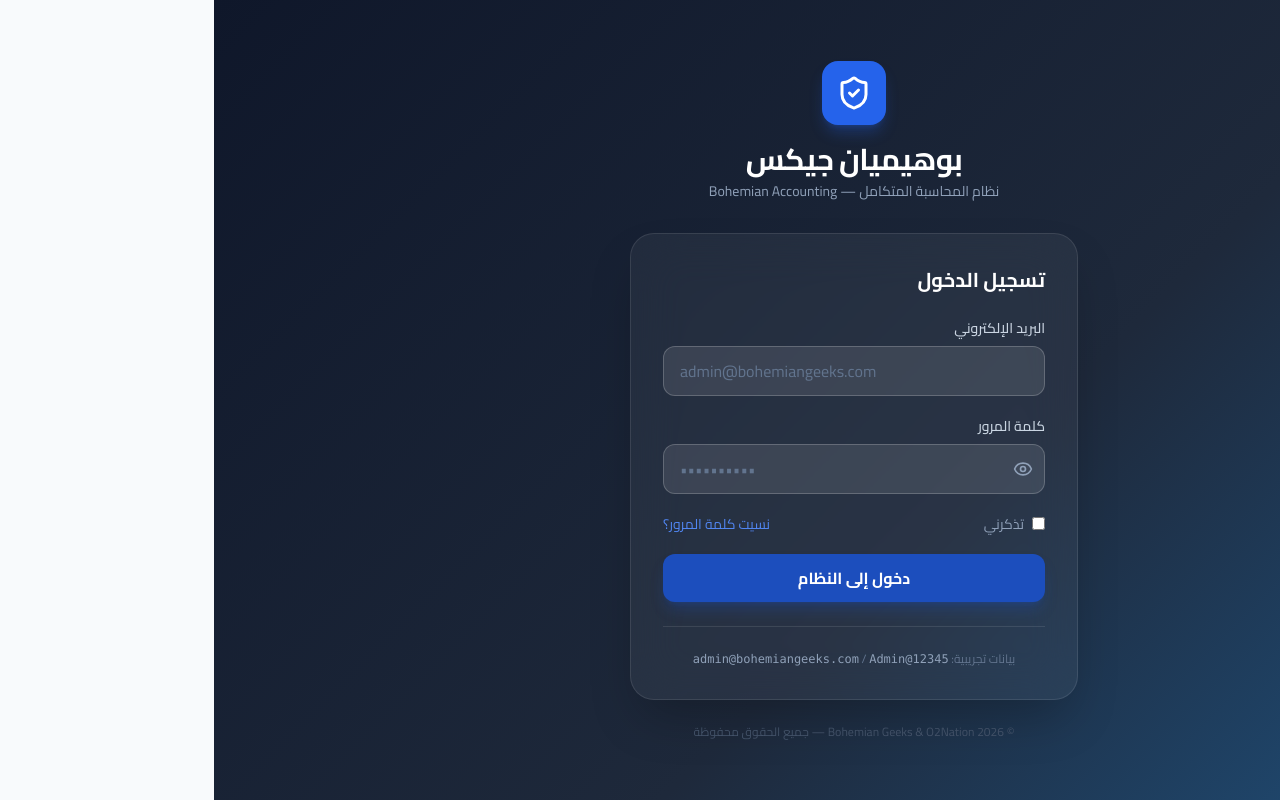
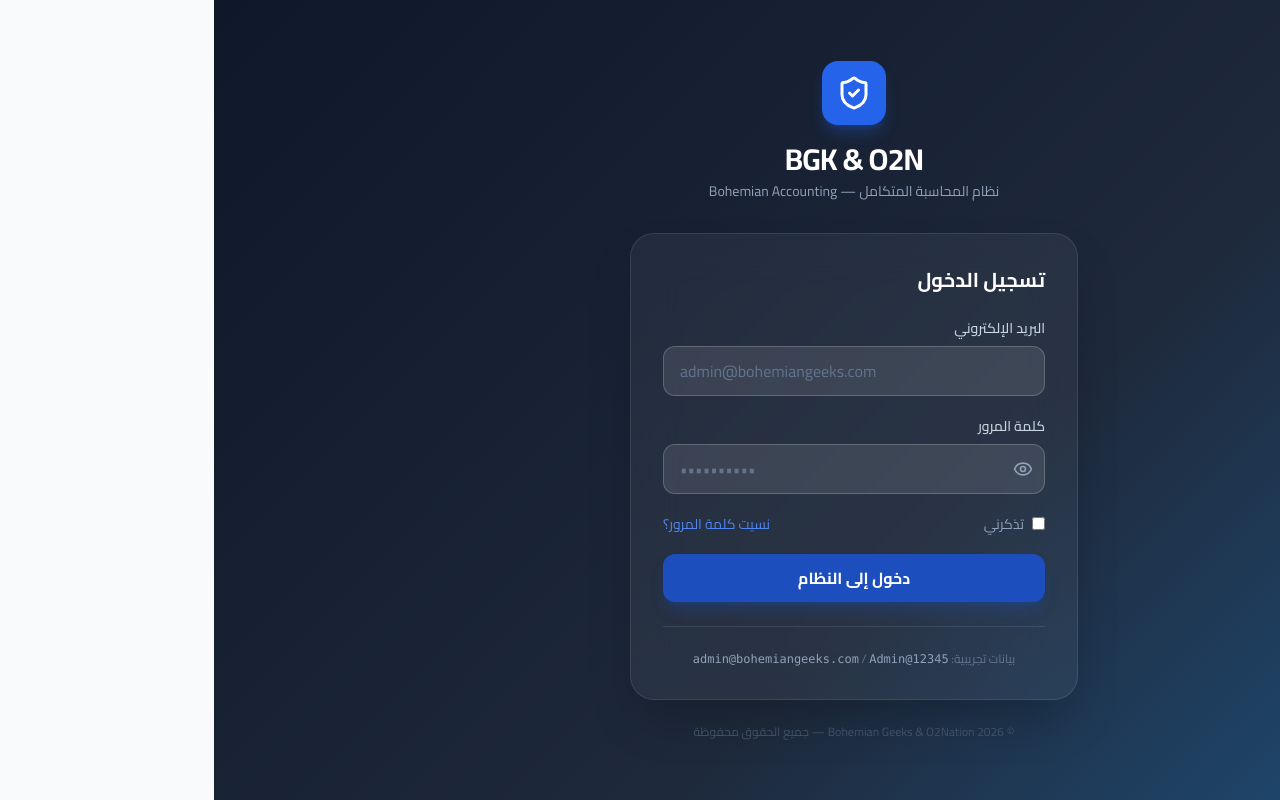
Before and after one commit to heidi163/bohemian-accounting-1-, a React (Vite) app: page /login in a window 1280 px wide. Built offline with nearby package versions, Linux system fonts and the light colour scheme; no server answers.

Commit message:
Update login page title and add offline demo fallback for Vercel

```diff
--- a/src/pages/LoginPage.tsx
+++ b/src/pages/LoginPage.tsx
@@ -30,8 +30,15 @@ export function LoginPage() {
       // Update global context if necessary or just redirect
       navigate("/");
     } catch (err: any) {
-      const errorMessage = err.response?.data?.message || "بيانات الدخول غير صحيحة. حاول مرة أخرى.";
-      setError(errorMessage);
+      // Fallback for Vercel / offline demo
+      if (email === "admin@bohemiangeeks.com" && password === "Admin@12345") {
+        localStorage.setItem("auth_token", "demo-token");
+        localStorage.setItem("auth_user", JSON.stringify({ name: "أحمد صلاح", role: "Super Admin", email }));
+        navigate("/");
+      } else {
+        const errorMessage = err.response?.data?.message || "بيانات الدخول غير صحيحة. حاول مرة أخرى.";
+        setError(errorMessage);
+      }
     } finally {
       setLoading(false);
     }
@@ -48,7 +55,7 @@ export function LoginPage() {
           <div className="inline-flex items-center justify-center w-16 h-16 rounded-2xl bg-primary-500 mb-4 shadow-lg shadow-primary-500/30">
             <ShieldCheck className="w-9 h-9 text-white" />
           </div>
-          <h1 className="text-3xl font-black text-white tracking-tight">بوهيميان جيكس</h1>
+          <h1 className="text-3xl font-black text-white tracking-tight">BGK & O2N</h1>
           <p className="text-slate-400 mt-1 text-sm">نظام المحاسبة المتكامل — Bohemian Accounting</p>
         </div>
 
```
